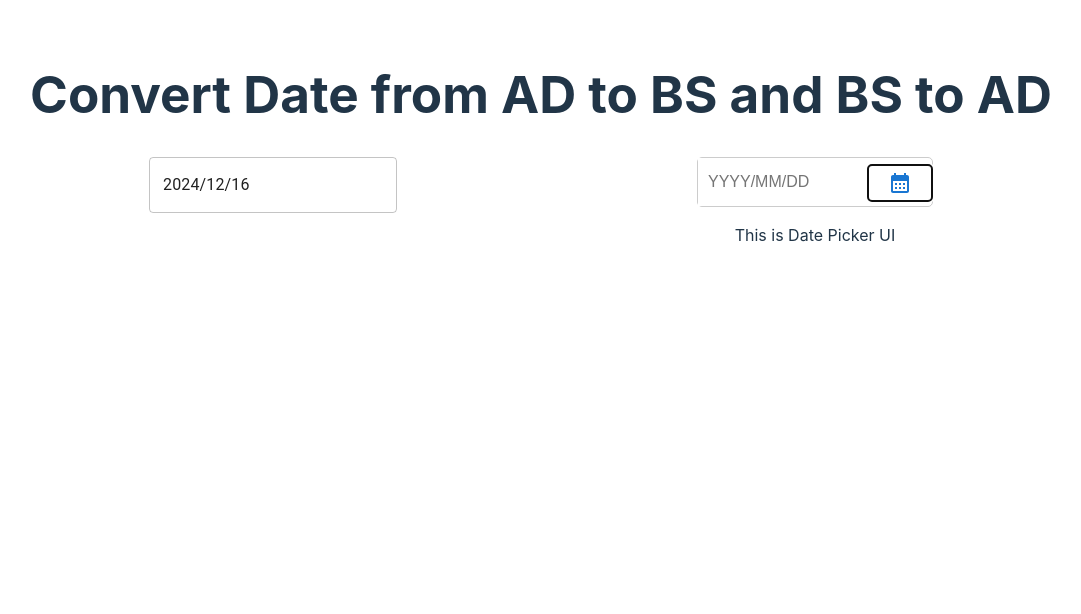
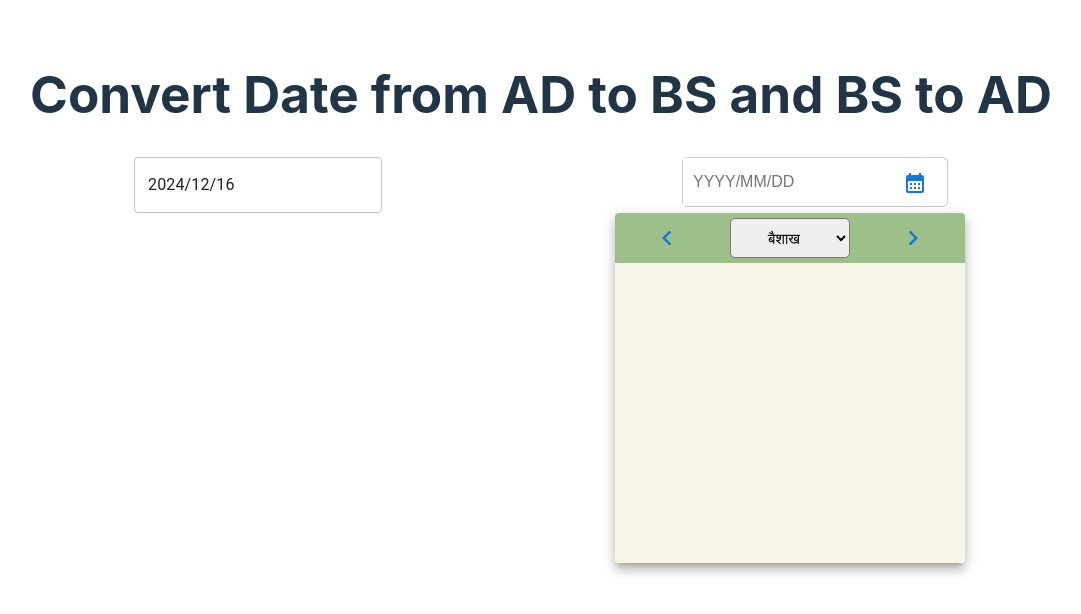
Before and after one commit to bipin-Pariyar2003/Nepali-Date-Picker, a React (Vite) app: page / in a window 1280 px wide. Both pictures are taken after a click on the button 998 px from the left and 182 px from the top of the page. Shown: the top 614 px of the page, without its empty margins (99-1180 px from the left). Built offline with nearby package versions, Linux system fonts and the light colour scheme.

Commit message:
accessed dynamic month names and popover applied

```diff
--- a/src/Components/DatePickerUI/index.jsx
+++ b/src/Components/DatePickerUI/index.jsx
@@ -1,11 +1,101 @@
-import React from "react";
+import * as React from "react";
+import Popover from "@mui/material/Popover";
+import { np } from "../../assets/RNepaliCalendar/data";
+import Button from "@mui/material/Button";
+import KeyboardArrowRightIcon from "@mui/icons-material/KeyboardArrowRight";
+import KeyboardArrowLeftIcon from "@mui/icons-material/KeyboardArrowLeft";
+export default function DatePickerUI({ anchorEl, handleClose }) {
+  const open = Boolean(anchorEl);
+  const id = open ? "date-picker-popover" : undefined;
+  // let [selectedMonth, setSelectedMonth] = React.useState("");
 
-const DatePickerUI = () => {
+  // //handling pre btn
+
+  // const handlePreBtn = () => {
+
+  //   setSelectedMonth(selectedMonth--);
+  // };
+  //handling next btn
+  // const handleNextBtn = () => {
+  //   setSelectedMonth(selectedMonth++);
+  // };
   return (
     <>
-      <p>This is Date Picker UI</p>
+      <Popover
+        id={id}
+        open={open}
+        anchorEl={anchorEl}
+        onClose={handleClose}
+        anchorOrigin={{
+          vertical: "bottom",
+          horizontal: "left",
+        }}
+        sx={{ mt: 1.5, ml: -25 }}
+      >
+        <div
+          className="date-picker-ui"
+          style={{
+            width: "350px",
+            height: "350px",
+
+            backgroundColor: "#F8F5E9", //cream
+          }}
+        >
+          {/* header section  */}
+          <div
+            className="date-picker-heading"
+            style={{
+              display: "flex",
+              width: "100%",
+              height: "50px",
+              textAlign: "center",
+              alignContent: "center",
+              alignItems: "center",
+              justifyContent: "space-between",
+              backgroundColor: "#9DC08B", //greenish
+            }}
+          >
+            {/* previous btn  */}
+            <Button
+              style={{ textAlign: "left", marginLeft: "20px" }}
+              // onClick={handlePreBtn}
+            >
+              <KeyboardArrowLeftIcon sx={{ fontSize: 30 }} />
+            </Button>
+            <select
+              name="months"
+              id="months"
+              style={{
+                width: "120px",
+                height: "40px",
+                textAlign: "center",
+                borderRadius: "5px",
+                fontSize: "15px",
+                fontWeight: "bold",
+              }}
+            >
+              {np.monthName.full.map((name, index) => {
+                return (
+                  <React.Fragment key={index}>
+                    <option>{name}</option>
+                  </React.Fragment>
+                );
+              })}
+            </select>
+
+            {/* next btn  */}
+            <Button
+              style={{ textAlign: "right", marginRight: "20px" }}
+              // onClick={handleNextBtn}
+            >
+              <KeyboardArrowRightIcon sx={{ fontSize: 30 }} />
+            </Button>
+          </div>
+
+          {/* body section  */}
+          <div className="body"></div>
+        </div>
+      </Popover>
     </>
   );
-};
-
-export default DatePickerUI;
+}
--- a/src/Components/NepDatePicker/index.css
+++ /dev/null
@@ -1,61 +0,0 @@
-body {
-    font-family: Arial, sans-serif;
-    display: flex;
-    justify-content: center;
-    align-items: center;
-    height: 100vh;
-    margin: 0;
-    background-color: #f4f4f4;
-}
-
-.nepali-date-picker {
-    position: relative;
-    display: inline-block;
-}
-
-#date-input {
-    padding: 10px;
-    font-size: 16px;
-    width: 200px;
-    border-radius: 5px;
-    border: 1px solid #ccc;
-    cursor: pointer;
-}
-
-#calendar {
-    display: none;
-    position: absolute;
-    top: 40px;
-    left: 0;
-    background-color: white;
-    border-radius: 5px;
-    box-shadow: 0 4px 8px rgba(0, 0, 0, 0.1);
-    padding: 10px;
-    width: 230px;
-}
-
-.calendar .header {
-    display: flex;
-    justify-content: space-between;
-    margin-bottom: 10px;
-}
-
-.calendar .header span {
-    font-weight: bold;
-}
-
-.calendar .days {
-    display: grid;
-    grid-template-columns: repeat(7, 1fr);
-    gap: 5px;
-}
-
-.calendar .days span {
-    cursor: pointer;
-    padding: 10px;
-    text-align: center;
-}
-
-.calendar .days span:hover {
-    background-color: #f1f1f1;
-}
--- a/src/Components/NepDatePicker/index.jsx
+++ b/src/Components/NepDatePicker/index.jsx
@@ -1,19 +1,23 @@
 import React from "react";
 import { Button } from "@mui/material";
 import CalendarMonthIcon from "@mui/icons-material/CalendarMonth";
-import moment from "moment";
+
 import DatePickerUI from "../DatePickerUI";
-import { useState, useEffect } from "react";
+import { useState } from "react";
 const NepDatePicker = () => {
-  const [showDatePicker, setShowDatePicker] = useState(false);
+  const [anchorEl, setAnchorEl] = useState(null);
 
-  const handleShowDatePicker = () => {
-    setShowDatePicker(!showDatePicker);
+  const handleShowDatePicker = (event) => {
+    setAnchorEl(event.currentTarget);
+  };
+
+  const handleClose = () => {
+    setAnchorEl(null);
   };
 
   return (
     <>
-      <div class="nepali-date-picker">
+      <div className="nepali-date-picker">
         <div
           className="header"
           style={{
@@ -29,7 +33,6 @@ const NepDatePicker = () => {
             id="date-input"
             placeholder="YYYY/MM/DD"
             style={{
-              width: "150px",
               padding: "10px",
               paddingBottom: "15px",
               paddingTop: "15px",
@@ -37,14 +40,14 @@ const NepDatePicker = () => {
               fontSize: "16px",
               border: "none",
               position: "relative",
+              width: "180px",
             }}
           />
           <Button id="calendar-btn" onClick={handleShowDatePicker}>
             <CalendarMonthIcon />
           </Button>
         </div>
-        {showDatePicker && <DatePickerUI />}
-        <div class="calendar" id="calendar"></div>
+        <DatePickerUI anchorEl={anchorEl} handleClose={handleClose} />
       </div>
     </>
   );
--- a/src/assets/RNepaliCalendar/data.js
+++ b/src/assets/RNepaliCalendar/data.js
@@ -4,7 +4,15 @@ export const lang = ["np", "rm", "en"],
   calendar = ["AD", "BS"],
   np = {
     dayName: {
-      full: ["आइतबार", "सोमबार", "मंगलबार", "बुधबार", "बिहिबार", "शुक्रबार", "शनिबार"],
+      full: [
+        "आइतबार",
+        "सोमबार",
+        "मंगलबार",
+        "बुधबार",
+        "बिहिबार",
+        "शुक्रबार",
+        "शनिबार",
+      ],
       short: ["आइत", "सोम", "मंगल", "बुध", "बिहि", "शुक्र", "शनि"],
       min: ["आ", "सो", "मं", "बु", "बि", "शु", "श"],
     },
@@ -23,8 +31,34 @@ export const lang = ["np", "rm", "en"],
         "फाल्गुन",
         "चैत्र",
       ],
-      short: ["बै", "जे", "आषा", "श्रा", "भा", "आश", "का", "मं", "पौ", "मा", "फा", "चै"],
-      min: ["बै", "जे", "आषा", "श्रा", "भा", "आश", "का", "मं", "पौ", "मा", "फा", "चै"],
+      short: [
+        "बै",
+        "जे",
+        "आषा",
+        "श्रा",
+        "भा",
+        "आश",
+        "का",
+        "मं",
+        "पौ",
+        "मा",
+        "फा",
+        "चै",
+      ],
+      min: [
+        "बै",
+        "जे",
+        "आषा",
+        "श्रा",
+        "भा",
+        "आश",
+        "का",
+        "मं",
+        "पौ",
+        "मा",
+        "फा",
+        "चै",
+      ],
     },
   },
   rm = {
--- a/src/index.css
+++ b/src/index.css
@@ -43,7 +43,7 @@ button {
   font-size: 1em;
   font-weight: 500;
   font-family: inherit;
-  background-color: #1a1a1a;
+
   cursor: pointer;
   transition: border-color 0.25s;
 }
```
